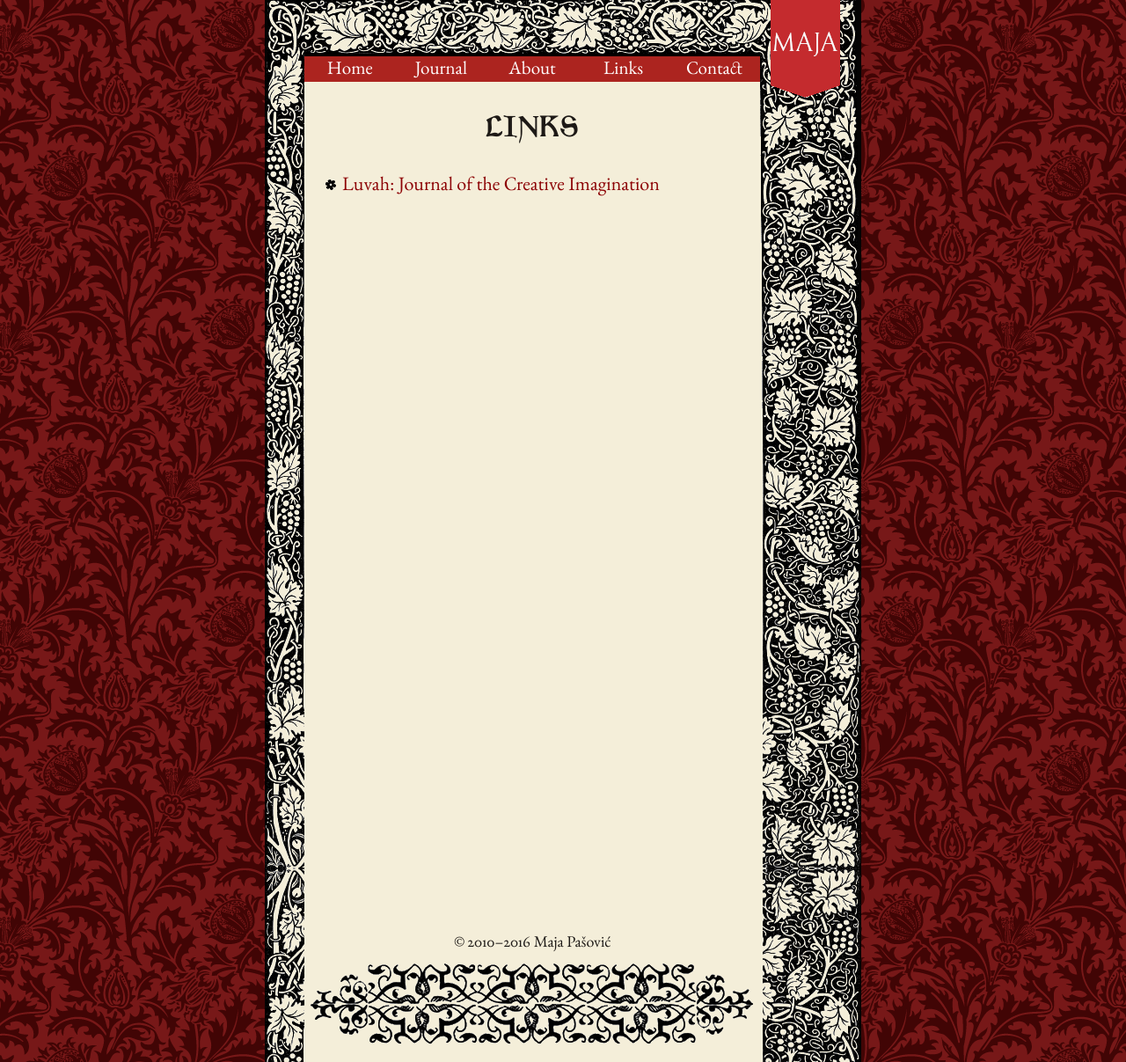
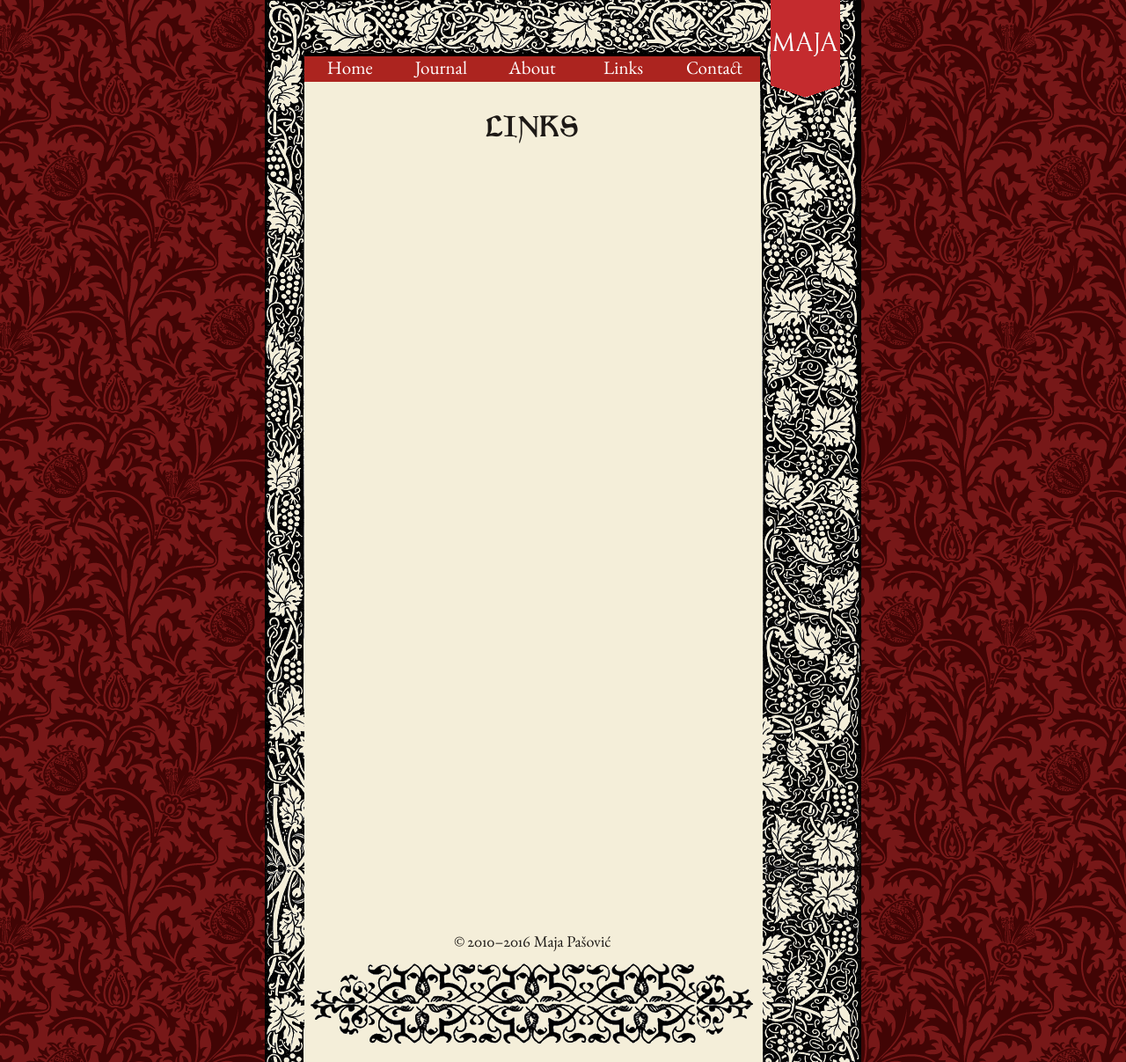
Before and after one commit to mpasovic/majapasovic.org, a Jekyll site: the page built from links.md, in a window 1280 px wide. Shown: the whole page at 88% size. Built offline with Jekyll 4.4.1, drawn with Linux system fonts in a browser that asks for light colours; nearby versions of some CDN libraries.

Commit message:
Updated links.md

```diff
--- a/links.md
+++ b/links.md
@@ -3,5 +3,3 @@ layout: page
 title: Links
 published: true
 ---
-
-* [Luvah: Journal of the Creative Imagination](http://luvah.org/)
```
